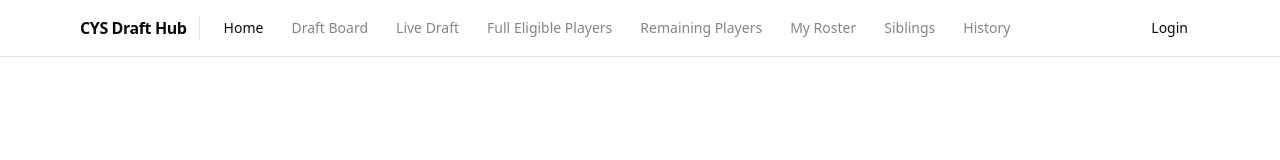
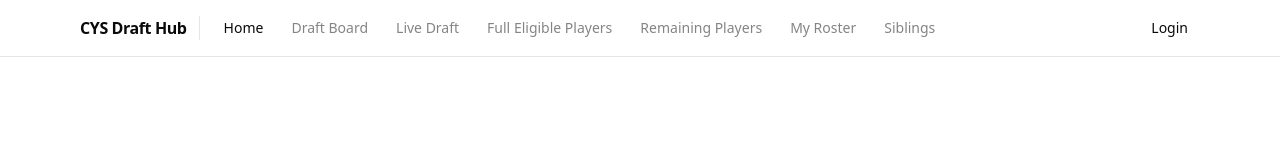
Before and after one commit to jbeldiman/CYS-DraftBoard, a Next.js app: page / in a window 1280 px wide. Shown: the top 160 px of the page. Built offline with nearby package versions, Linux system fonts and the light colour scheme; no server answers.

Commit message:
Remove History from Top Nav

```diff
--- a/src/components/top-nav.tsx
+++ b/src/components/top-nav.tsx
@@ -24,7 +24,6 @@ export default function TopNav({ session }: { session: NavSession | null }) {
     { href: "/remaining-players", label: "Remaining Players" },
     { href: "/rosters", label: "My Roster" },
     { href: "/siblings", label: "Siblings" },
-    { href: "/history", label: "History" },
   ];
 
   const links = isAdmin
```
